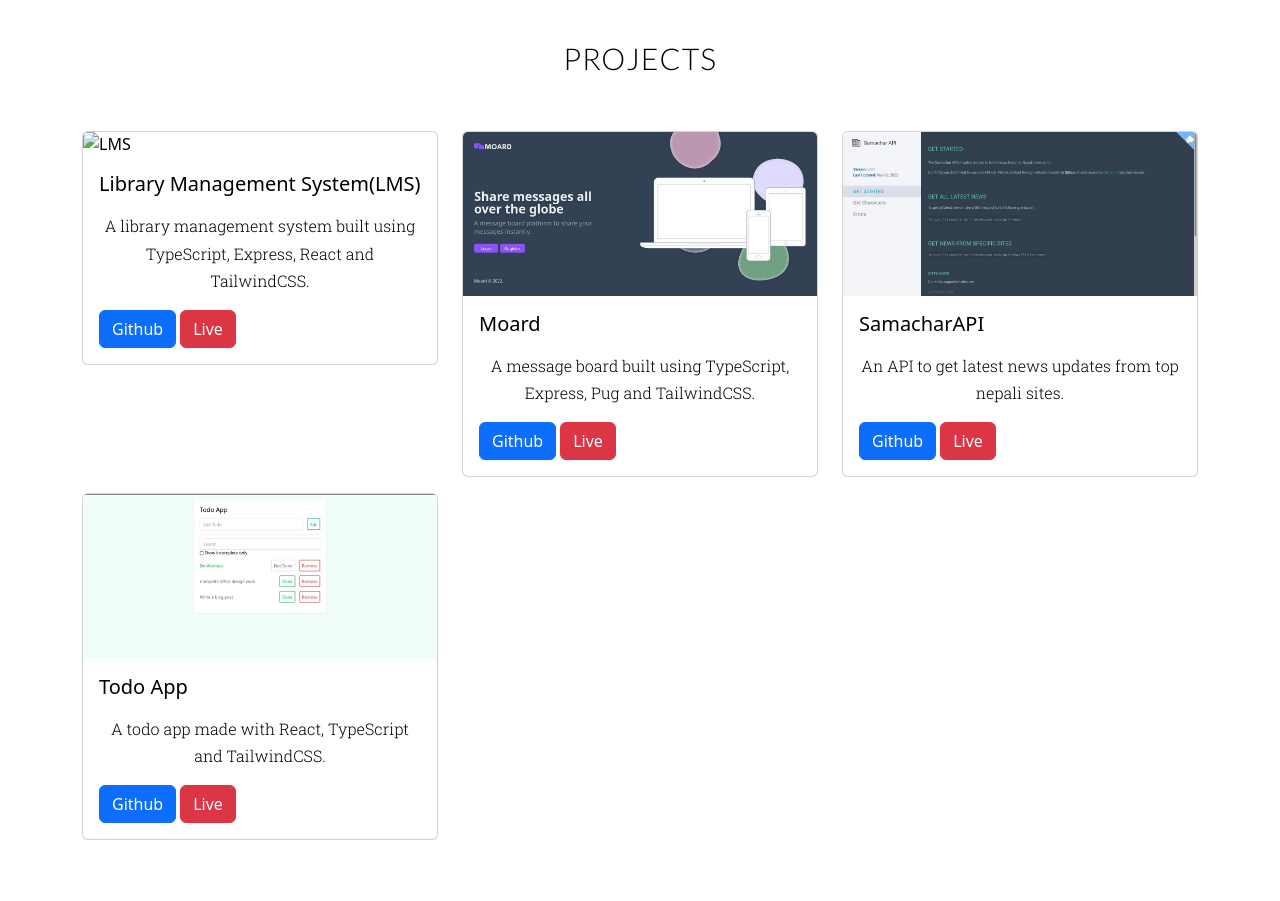
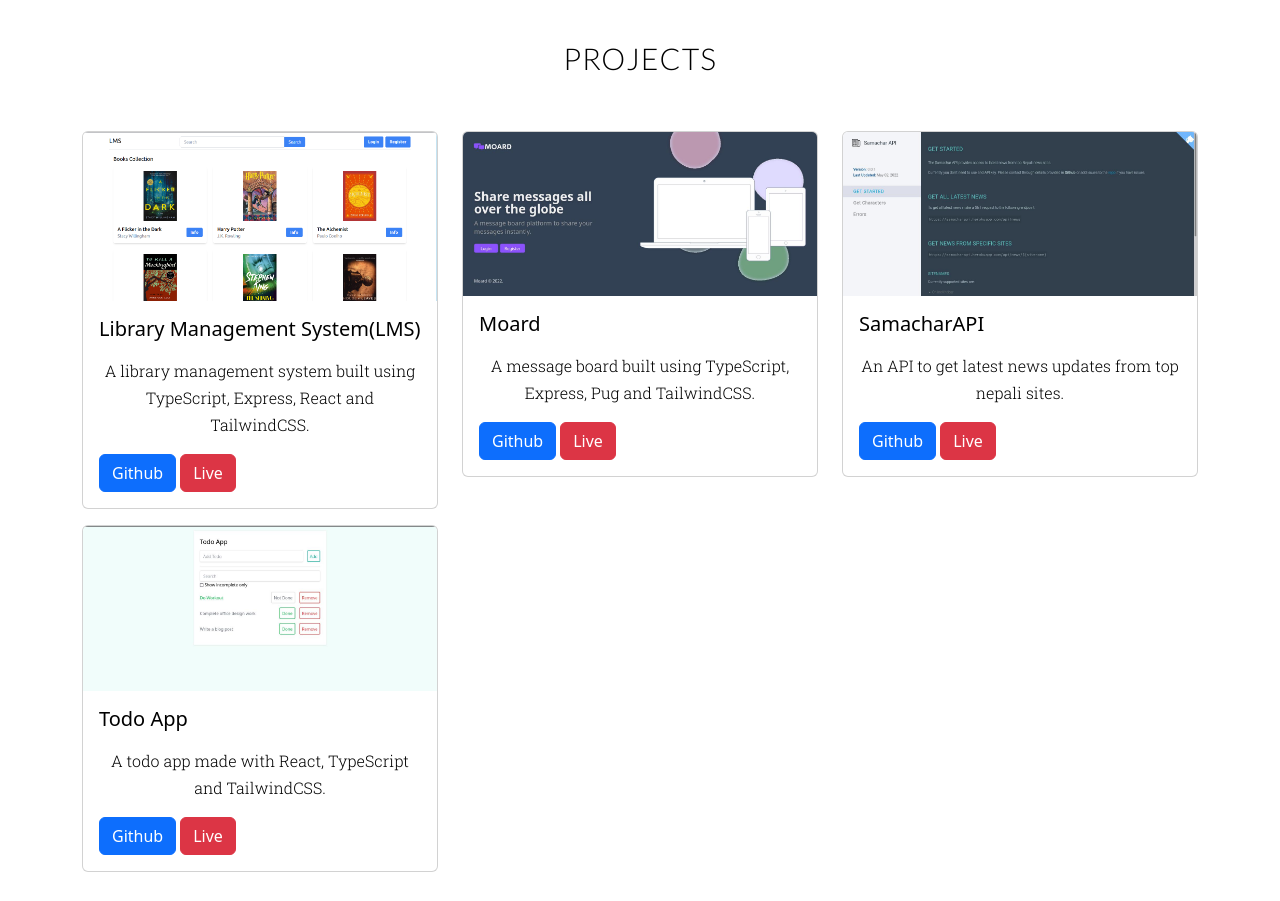
Before and after one commit to bigyanse/portfolio, a plain HTML site: page index.html in a window 1280 px wide. Shown: the part 2040-2941 px from the top of the page. Drawn offline with nearby package versions, Linux system fonts and the light colour scheme.

Commit message:
`update`: update lms image

```diff
--- a/index.html
+++ b/index.html
@@ -139,7 +139,7 @@
         <div class="row hidden-md-up pt-5">
 					<div class="col-md-4 pb-3">
             <div class="card">
-              <img class="card-img-top" src="/assets/img/projects/lms.jpg" alt="LMS" />
+              <img class="card-img-top" src="/assets/img/projects/lms.png" alt="LMS" />
               <div class="card-body">
                 <h5 class="card-title">Library Management System(LMS)</h5>
                 <p class="card-text pt-2 pb-3">A library management system built using TypeScript, Express, React and TailwindCSS.<br /></p>
```
